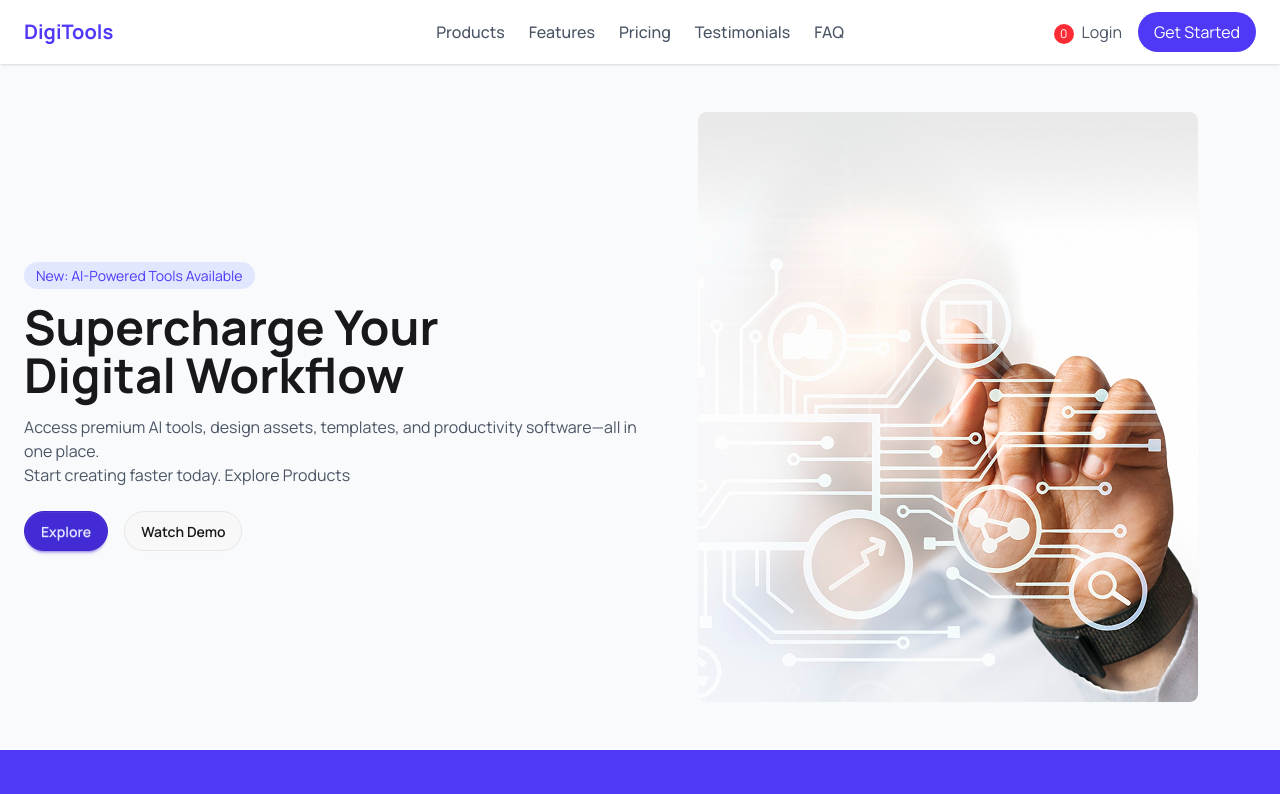
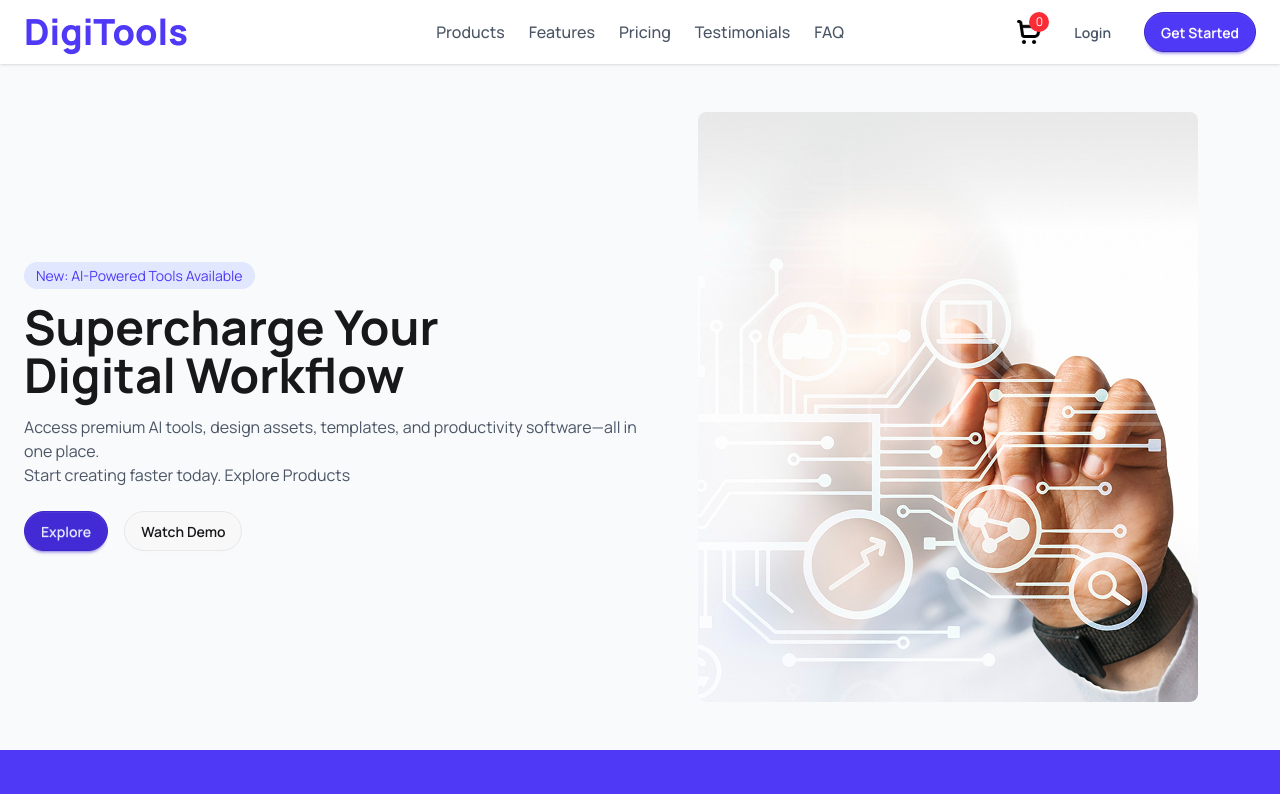
Before and after one commit to mdkopil60/A6-Digital-Tools, a React (Vite) app: page / in a window 1280 px wide. Shown: the top 794 px of the page. Built offline with nearby package versions, Linux system fonts and the light colour scheme.

Commit message:
Navber All okk

```diff
--- a/src/Components/Navbar.jsx
+++ b/src/Components/Navbar.jsx
@@ -3,7 +3,7 @@ const Navbar = ({ cart }) => {
         <div className="navbar bg-white px-6 shadow">
 
             <div className="flex-1">
-                <h1 className="text-xl font-bold text-indigo-600">DigiTools</h1>
+                <h1 className="text-4xl font-extrabold text-indigo-600">DigiTools</h1>
             </div>
 
             <div className="flex-1 hidden md:flex justify-center">
@@ -18,13 +18,14 @@ const Navbar = ({ cart }) => {
 
             <div className="flex-1 flex justify-end items-center gap-4">
                 <div className="relative">
+                    <img className="w-6 h-6" src="/src/assets/shopping-cart.png" alt="" />
                     <span className="absolute -top-2 -right-2 text-xs w-5 h-5 flex items-center justify-center rounded-full bg-red-500 text-white">
                         {cart.length}
                     </span>
                 </div>
 
-                <button className="text-gray-600">Login</button>
-                <button className="bg-indigo-600 text-white px-4 py-2 rounded-full">
+                <button className="text-gray-600 btn btn-ghost">Login</button>
+                <button className="bg-indigo-600 text-white px-4 py-2 rounded-full btn btn-primary">
                     Get Started
                 </button>
             </div>
```
